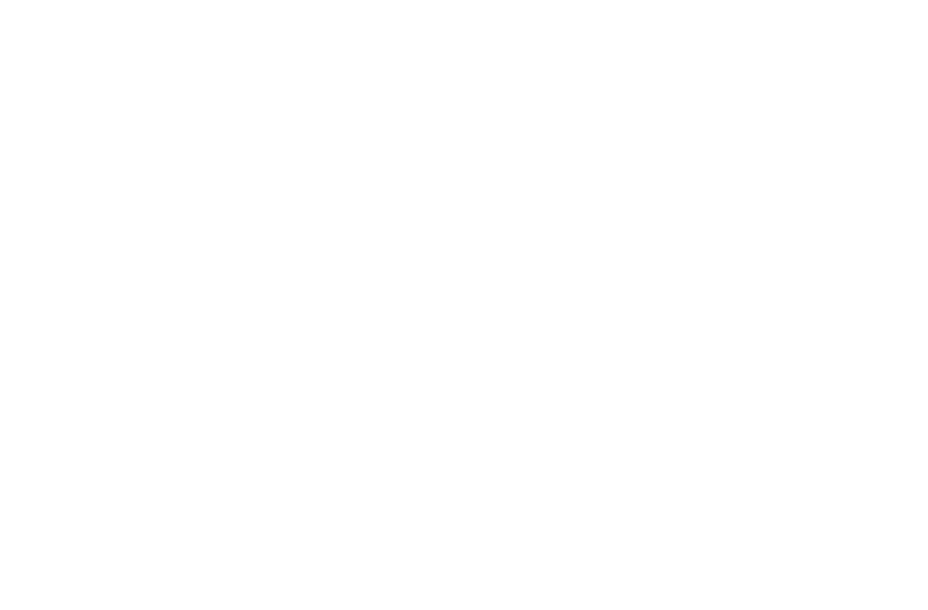
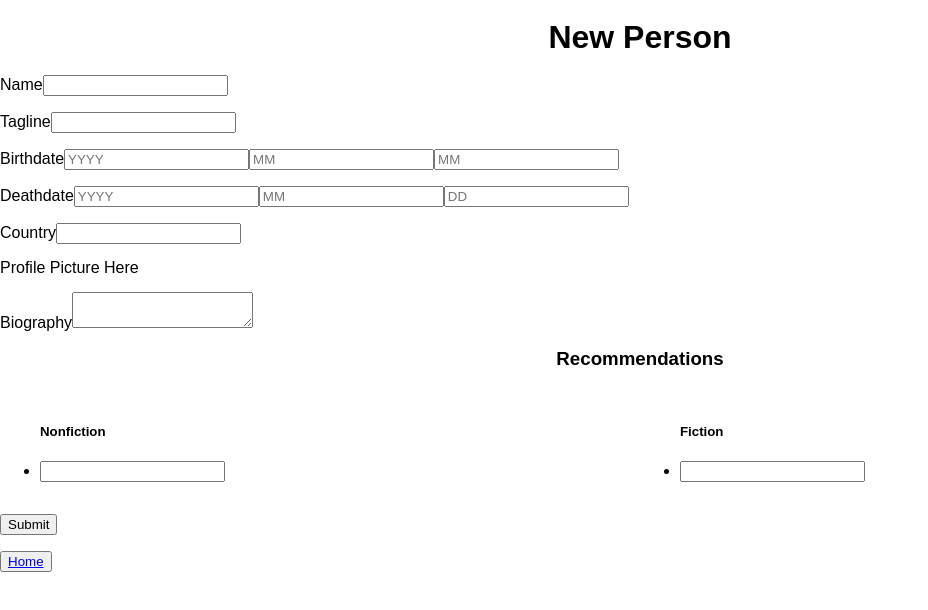
Before and after one commit to vickiticki/GayOldTime, a React (Create React App) app in the folder ClientApp/: page /newperson in a window 1280 px wide. Shown: the top 610 px of the page, without its empty margins (0-928 px from the left). Built offline with nearby package versions, Linux system fonts and the light colour scheme.

Commit message:
basic new person page

```diff
--- a/ClientApp/src/App.jsx
+++ b/ClientApp/src/App.jsx
@@ -2,6 +2,7 @@
 import { Link, Route, Switch } from 'react-router-dom'
 import { People } from './components/People'
 import { Person } from './components/Person'
+import { NewPerson } from './components/NewPerson'
 import './custom.scss'
 
 export function App() {
@@ -14,6 +15,9 @@
         <Route exact path="/person">
           <Person />
         </Route>
+        <Route exact path="/newperson">
+          <NewPerson />
+        </Route>
       </Switch>
     </>
   )
--- /dev/null
+++ b/ClientApp/src/components/NewPerson.jsx
@@ -0,0 +1,68 @@
+import { useState } from 'react'
+import { Link } from 'react-router-dom'
+
+export function NewPerson() {
+  const [person, setPerson] = useState({})
+  return (
+    <>
+      <h1 className="new person page title">New Person</h1>
+      <form>
+        <p>
+          <label className="input for name">Name</label>
+          <input type="text" name="name" />
+        </p>
+        <div className="information form">
+          <p className="input for tagline">
+            <label>Tagline</label>
+            <input type="text" name="tagline" />
+          </p>
+          <p className="input for birth date">
+            <label>Birthdate</label>
+            <input type="text" placeholder="YYYY" name="birthyear" />
+            <input type="text" placeholder="MM" name="birthmonth" />
+            <input type="text" placeholder="MM" name="birthday" />
+          </p>
+          <p className="input for death date">
+            <label>Deathdate</label>
+            <input type="text" placeholder="YYYY" name="deathyear" />
+            <input type="text" placeholder="MM" name="deathmonth" />
+            <input type="text" placeholder="DD" name="deathday" />
+          </p>
+          <p className="input for country of origin">
+            <label>Country</label>
+            <input type="text" name="country" />
+          </p>
+          {/* this part will probably move to the bottom */}
+          <div>Profile Picture Here</div>
+        </div>
+
+        <p className="input for biography">
+          <label>Biography</label>
+          <textarea name="biography"></textarea>
+        </p>
+
+        <h3>Recommendations</h3>
+        <div className="recommended media">
+          <ul className="nonfiction sources">
+            <h5>Nonfiction</h5>
+            <li>
+              <input type="text" name="nonfiction" />
+            </li>
+          </ul>
+          <ul className="fiction sources">
+            <h5>Fiction</h5>
+            <li>
+              <input type="text" name="fiction" />
+            </li>
+          </ul>
+        </div>
+        <p>
+          <input type="submit" value="Submit" />
+        </p>
+      </form>
+      <button className="go home">
+        <Link to="/">Home</Link>
+      </button>
+    </>
+  )
+}
--- a/ClientApp/src/components/People.jsx
+++ b/ClientApp/src/components/People.jsx
@@ -25,6 +25,7 @@
         <button>Date</button>
         <button>Name</button>
       </div>
+
       <ul className="list of the people">
         <li>
           <Link to="/person">Sappho 630BCE</Link>
@@ -36,7 +37,9 @@
         <li>more</li>
         <li>lines</li>
       </ul>
-      <button>Add a Person</button>
+      <button>
+        <Link to="/newperson">Add a Person</Link>
+      </button>
     </>
   )
 }
--- a/ClientApp/src/components/Person.jsx
+++ b/ClientApp/src/components/Person.jsx
@@ -25,14 +25,15 @@
           stuff. OkieDokie.{' '}
         </p>
       </div>
+      <h3>Recommendations</h3>
       <div className="recommended media">
         <ul className="nonfiction sources">
-          Nonfiction
+          <h5>Nonfiction</h5>
           <li>Some Book</li>
           <li>Documentary or podcast maybe</li>
         </ul>
         <ul className="fiction sources">
-          Fiction
+          <h5>Fiction</h5>
           <li>Movie</li>
           <li>Video Game</li>
         </ul>
--- a/ClientApp/src/custom.scss
+++ b/ClientApp/src/custom.scss
@@ -38,6 +38,14 @@
 .facts {
   list-style: none;
 }
+h3 {
+  text-align: center;
+}
 .recommended {
-  display: flex;
+  display: grid;
+  grid-template-columns: 1fr 1fr;
+  justify-content: center;
+  ul {
+    justify-content: center;
+  }
 }
```
Also changed, not shown: 1 other file (tests, documents, lock files or other folders).
